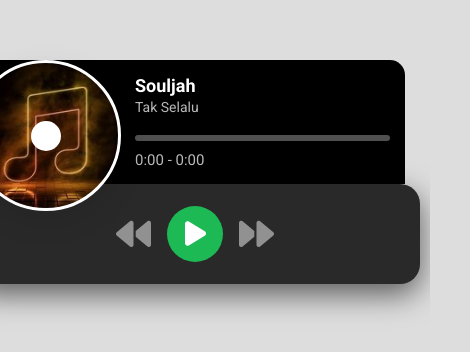
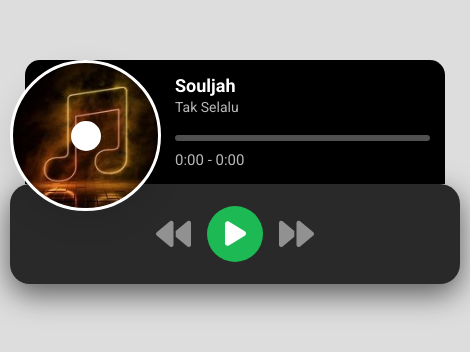
Before and after one commit to alwipernando/Music-Mini, a plain HTML site: page index.html in a window 390 px wide. Shown: the part 250-602 px from the top of the page, 470 px wide, since content can reach past the window. Drawn offline with Linux system fonts and the light colour scheme.

Commit message:
website music responsive

```diff
--- a/style.css
+++ b/style.css
@@ -134,3 +134,10 @@ body {
         transform: rotateZ(360deg);
     }
 }
+
+@media (max-width: 450px) {
+    html {
+        display: grid;
+        max-width: 300px;
+    }
+}
```
